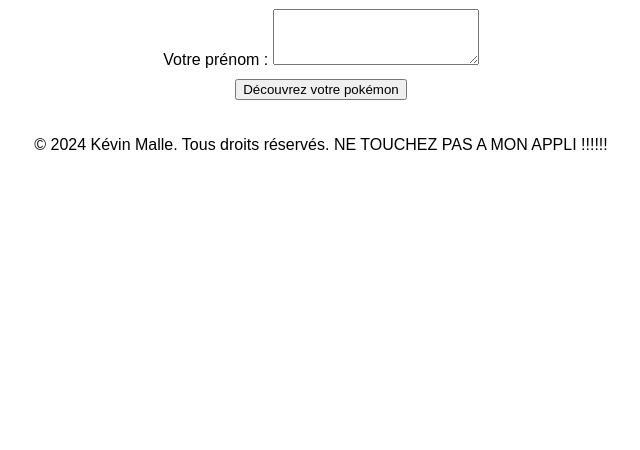
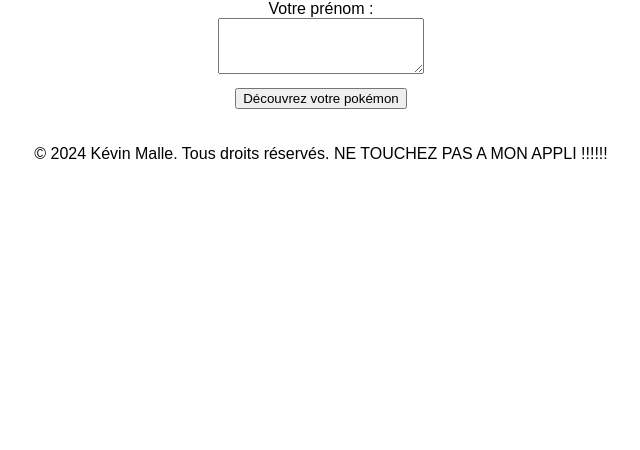
Before and after one commit to KevinMalle/pokemon, a plain HTML site: page index.html in a window 1280 px wide. Shown: the part 350-800 px from the top of the page, without its empty margins (319-959 px from the left). Drawn offline with Linux system fonts and the light colour scheme.

Commit message:
Mise en label de l'affichage du prenom

```diff
--- a/index.html
+++ b/index.html
@@ -14,7 +14,7 @@
     <main>
       <div id="result"></div>
       <form id="pokemonForm">
-        <label for="message">Votre prénom :</label>
+        <legend for="message">Votre prénom :</legend>
         <textarea id="message" name="message"></textarea>
         <br />
         <button type="submit">Découvrez votre pokémon</button>
```
